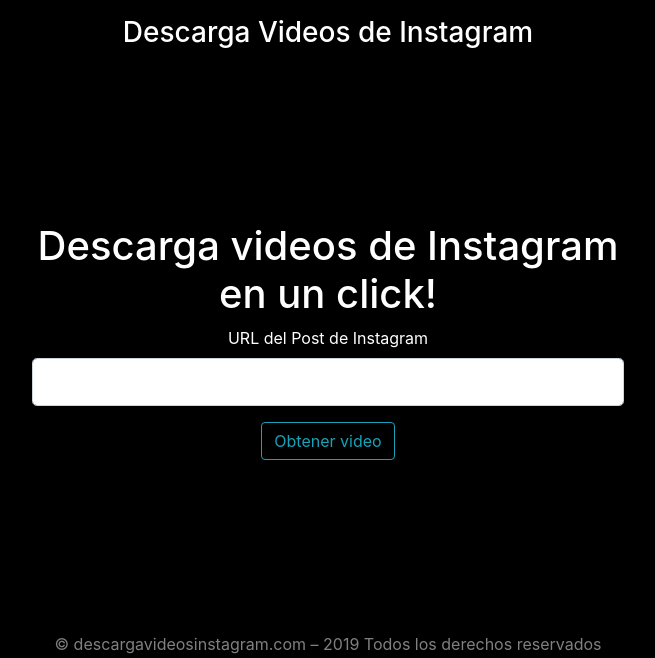
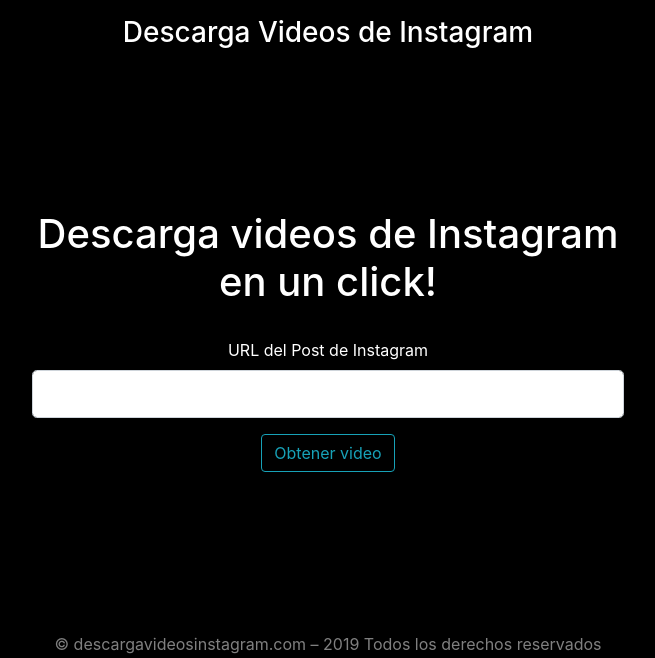
Before and after one commit to therealjuan-zz/descargavideosinstagram, a Flask app: page / in a window 1280 px wide. Shown: the top 658 px of the page, without its empty margins (312-967 px from the left). Run offline with Flask 2, Linux system fonts and the light colour scheme; some libraries are stand-ins or nearby versions.

Commit message:
Updated label

```diff
--- a/templates/index.html
+++ b/templates/index.html
@@ -13,7 +13,7 @@
         {% endwith %}
         <form method="POST" action="">
             {{ form.hidden_tag() }}
-            <div class="form-group">
+            <div class="form-group pt-4">
             {{ form.videoURL.label(class="form-control-label")}}
             {% if form.videoURL.errors %}
                {{form.videoURL(class="form-control form-control-lg is-invalid")}}
--- a/templates/video.html
+++ b/templates/video.html
@@ -1,6 +1,6 @@
 {% extends "layout.html" %}
 {% block content %}
-	<h1>Aqui esta tu video</h1>
+	<h1>Aquí esta tu video</h1>
 	{% for video in session['video_list'] %}
 		<video controls>
 			<source src="{{video}}" type="video/mp4">
```
